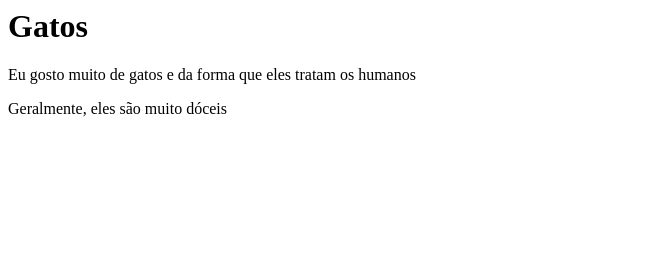
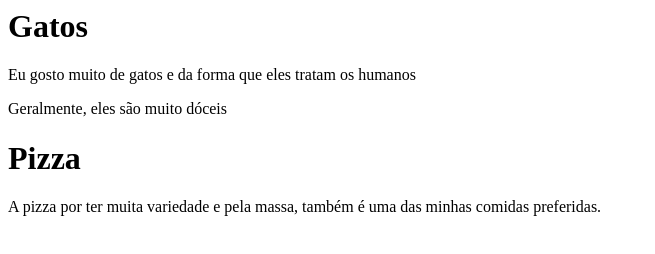
Before and after one commit to joao-botrel/capacitacao, a plain HTML site: page index.html in a window 1280 px wide. Shown: the whole page, without its empty margins (0-655 px from the left). Drawn offline with Linux system fonts and the light colour scheme.

Commit message:
Adicionando minha comida preferida

```diff
--- a/index.html
+++ b/index.html
@@ -2,3 +2,6 @@
 
 <p>Eu gosto muito de gatos e da forma que eles tratam os humanos</p>
 <p>Geralmente, eles são muito dóceis</p>
+
+<h1>Pizza</h1>
+<p>A pizza por ter muita variedade e pela massa, também é uma das minhas comidas preferidas.</p>
```
